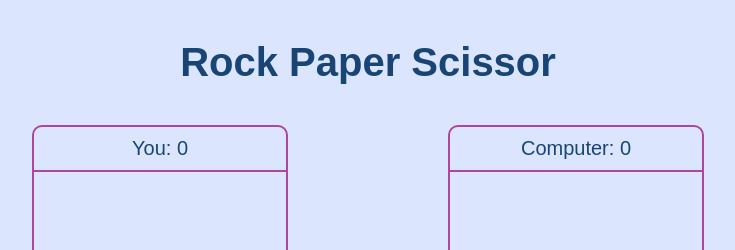
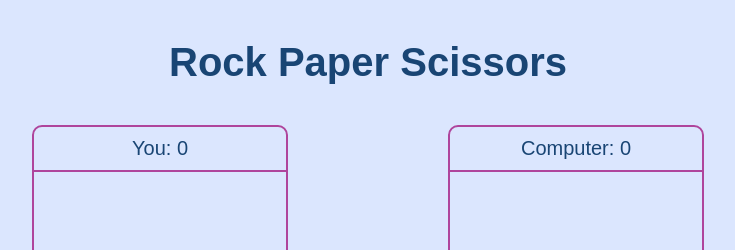
Before and after one commit to ParvanaGulieva/rock-paper-scissors, a plain HTML site: page index.html in a window 1280 px wide. Shown: the top 250 px of the page, without its empty margins (272-1007 px from the left). Drawn offline with Linux system fonts and the light colour scheme; a web font is replaced by a local one.

Commit message:
Update index.html

```diff
--- a/index.html
+++ b/index.html
@@ -21,7 +21,7 @@
     <script src="script.js" defer></script>
   </head>
   <body>
-    <h1>Rock Paper Scissor</h1>
+    <h1>Rock Paper Scissors</h1>
     <div class="restart"><button class="restart-btn">Restart</button></div>
     <div class="result-t"></div>
     <div class="participants">
```
